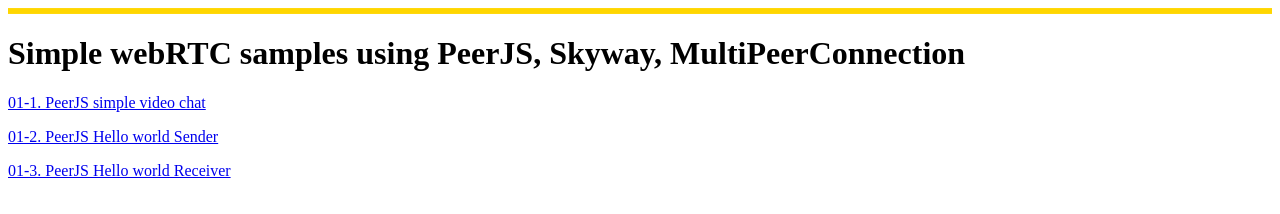
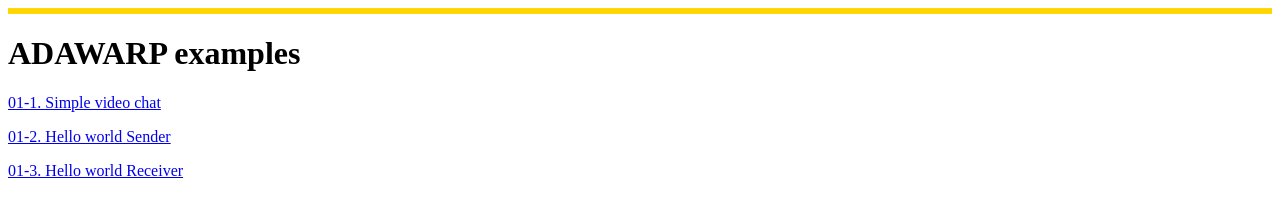
Before and after one commit to cdra0624/adawarp-examples, a website: page docs/index.html in a window 1280 px wide. Drawn offline with Linux system fonts and the light colour scheme.

Commit message:
change each page titles

```diff
--- a/docs/index.html
+++ b/docs/index.html
@@ -1,15 +1,15 @@
 <!DOCTYPE html PUBLIC "-//IETF//DTD HTML 2.0//EN">
 <HTML>
    <HEAD>
-      <TITLE>WebRTC samples</TITLE>
+      <TITLE>ADAWARP examples</TITLE>
     	<link rel="icon" type="image/png" href="favicon.ico" />
    </HEAD>
 <BODY>
    <img src="assets/images/yellowLine.png" width="100%"/>
 
-   <H1>Simple webRTC samples using PeerJS, Skyway, MultiPeerConnection</H1>
-   <P><a href="01-1.videoChat">01-1. PeerJS simple video chat</a></P>
-   <P><a href="01-2.helloSender">01-2. PeerJS Hello world Sender</a></P>
-   <P><a href="01-3.helloReceiver">01-3. PeerJS Hello world Receiver</a></P>
+   <H1>ADAWARP examples</H1>
+   <P><a href="01-1.videoChat">01-1. Simple video chat</a></P>
+   <P><a href="01-2.helloSender">01-2. Hello world Sender</a></P>
+   <P><a href="01-3.helloReceiver">01-3. Hello world Receiver</a></P>
 </BODY>
 </HTML>
```
Also changed, not shown: docs/01-1.videoChat/index.html (+1 -1 lines), 1 other file.
